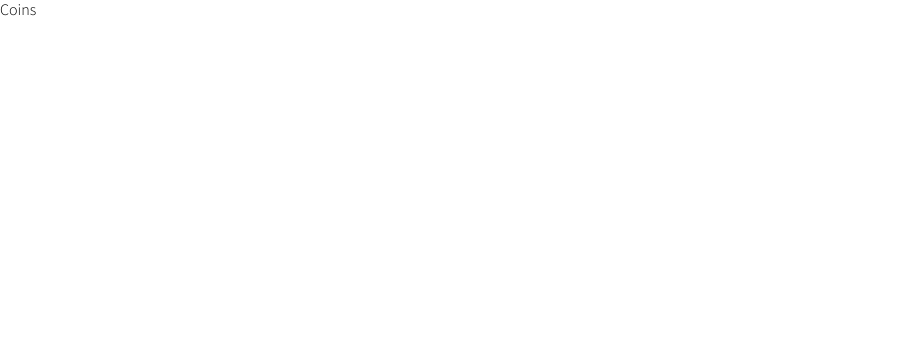
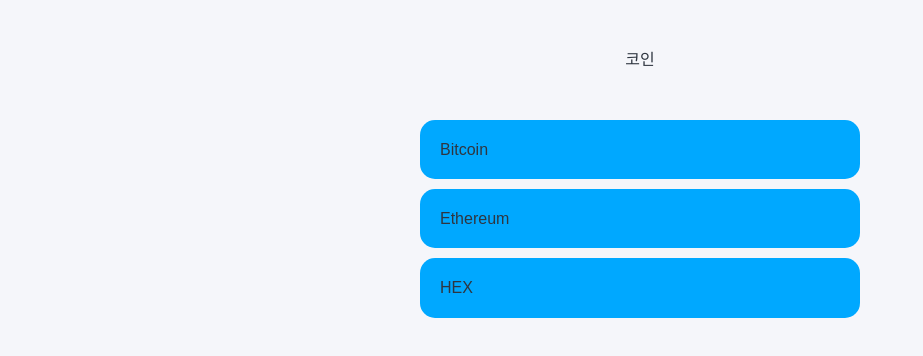
Before and after one commit to RspSang/study-react, a React (Create React App) app: page / in a window 1280 px wide. Shown: the top 356 px of the page, without its empty margins (0-923 px from the left). Built offline with nearby package versions, Linux system fonts and the light colour scheme.

Commit message:
Make home components

```diff
--- a/src/App.tsx
+++ b/src/App.tsx
@@ -57,6 +57,8 @@
   font-weight: 300;
   font-family: 'Source Sans Pro', sans-serif;
   line-height: 1.2;
+  background-color:${(props) => props.theme.bgColor};
+  color:${(props) => props.theme.textColor}
 }
 a {
   text-decoration:none;
--- a/src/components/coins.tsx
+++ b/src/components/coins.tsx
@@ -1,5 +1,87 @@
+import styled from "styled-components";
+import { Link } from "react-router-dom";
+
+const Container = styled.div`
+  padding: 0px 20px;
+  max-width: 480px;
+  margin: 0 auto;
+`;
+
+const Header = styled.header`
+  height: 15vh;
+  display: flex;
+  justify-content: center;
+  align-items: center;
+`;
+
+const Title = styled.h1`
+  color: ${(props) => props.theme.textColor};
+`;
+
+const CoinsList = styled.ul``;
+
+const Coin = styled.li`
+  background-color: ${(props) => props.theme.accentColor};
+  color: ${(props) => props.theme.textColor};
+  border-radius: 15px;
+  margin-bottom: 10px;
+  a {
+    padding: 20px;
+    transition: color 0.2s ease-in;
+    display: block;
+  }
+  &:hover {
+    a {
+      color: ${(props) => props.theme.bgColor};
+    }
+  }
+`;
+
+const coins = [
+  {
+    id: "btc-bitcoin",
+    name: "Bitcoin",
+    symbol: "BTC",
+    rank: 1,
+    is_new: false,
+    is_active: true,
+    type: "coin",
+  },
+  {
+    id: "eth-ethereum",
+    name: "Ethereum",
+    symbol: "ETH",
+    rank: 2,
+    is_new: false,
+    is_active: true,
+    type: "coin",
+  },
+  {
+    id: "hex-hex",
+    name: "HEX",
+    symbol: "HEX",
+    rank: 3,
+    is_new: false,
+    is_active: true,
+    type: "token",
+  },
+];
+
 function Coins() {
-  return <h1>Coins</h1>;
+  return (
+    <Container>
+      <Header>
+        <Title>코인</Title>
+      </Header>
+      <CoinsList>
+        {coins.map((coin) => (
+          <Coin key={coin.id}>
+            <Link to={`/${coin.id}`}>{coin.name}</Link>
+          </Coin>
+        ))}
+      </CoinsList>
+    </Container>
+  );
 }
 
 export default Coins;
--- a/src/index.tsx
+++ b/src/index.tsx
@@ -1,10 +1,14 @@
-import React from 'react';
-import ReactDOM from 'react-dom';
-import App from './App';
+import React from "react";
+import ReactDOM from "react-dom";
+import App from "./App";
+import { ThemeProvider } from "styled-components";
+import { lightTheme, darkTheme } from "./theme";
 
 ReactDOM.render(
   <React.StrictMode>
-    <App />
+    <ThemeProvider theme={lightTheme}>
+      <App />
+    </ThemeProvider>
   </React.StrictMode>,
-  document.getElementById('root')
+  document.getElementById("root")
 );
--- /dev/null
+++ b/src/theme.ts
@@ -0,0 +1,13 @@
+import { DefaultTheme } from "styled-components";
+
+export const lightTheme: DefaultTheme = {
+  bgColor: "#f5f6fa",
+  textColor: "#2f3640",
+  accentColor: "#00a8ff",
+};
+
+export const darkTheme: DefaultTheme = {
+  bgColor: "#2f3640",
+  textColor: "#f5f6fa",
+  accentColor: "#273c75",
+};
```
Also changed, not shown: src/styled.d.ts (added, +9 -0 lines), 1 other file (tests, documents, lock files or other folders).
